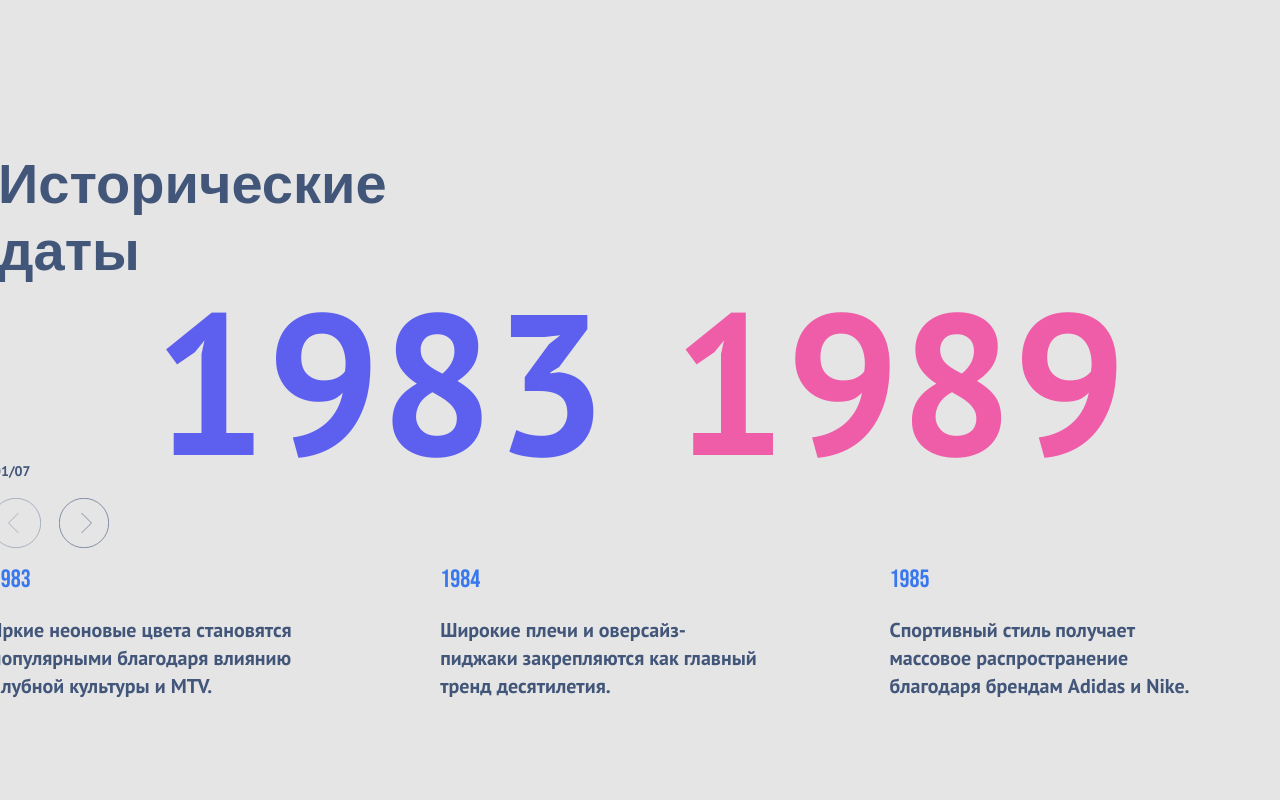
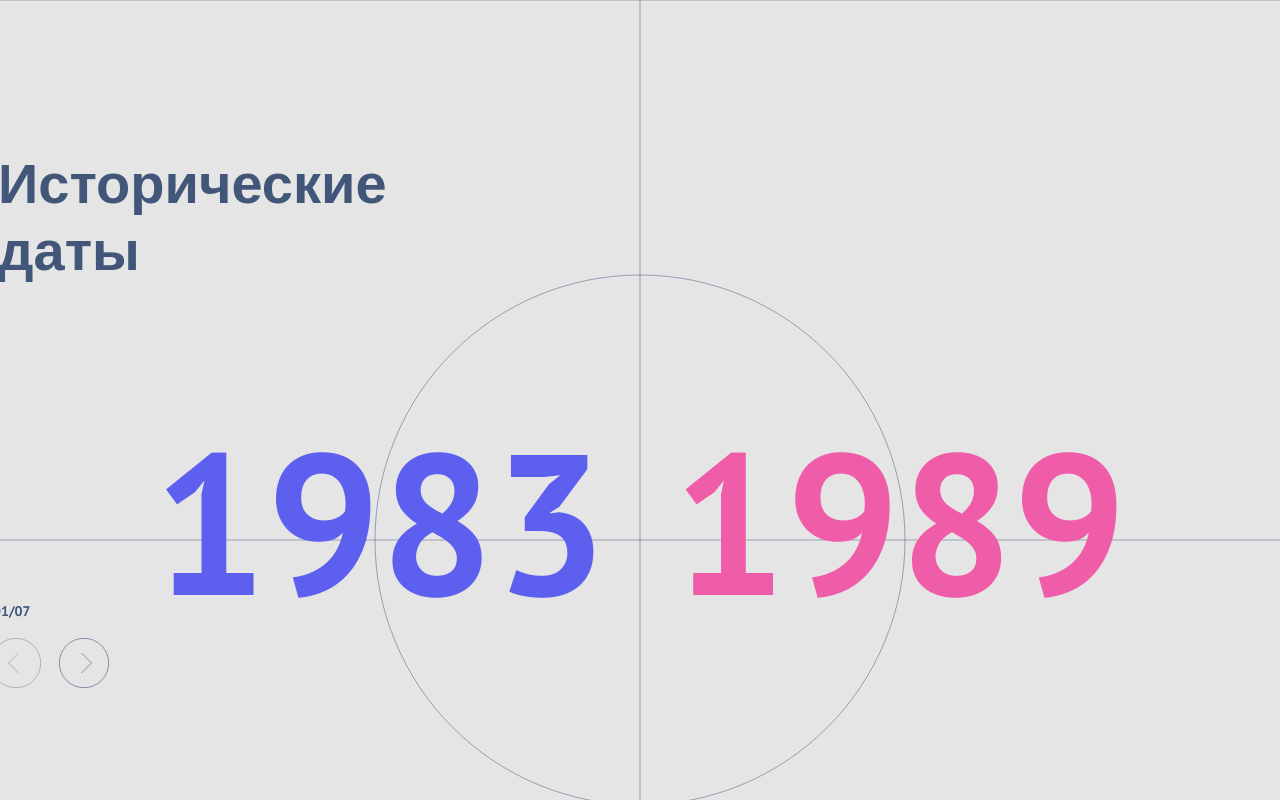
Before and after one commit to MaximSamorukov/test_only, a React app: page / in a window 1280 px wide. Shown: the top 800 px of the page. Built offline with nearby package versions, Linux system fonts and the light colour scheme.

Commit message:
added svg background

```diff
--- a/src/Container.module.scss
+++ b/src/Container.module.scss
@@ -1,11 +1,14 @@
 .mainContainer {
   width: 1440px;
-  height: 100vh;
+  height: 1080px;
   display: flex;
   flex-direction: column;
   align-items: center;
   justify-content: center;
   box-sizing: border-box;
+  background-image: url('./assets/back.svg');
+  background-position: 0, 0;
+  background-size: contain;
 }
 
 .innerContainer {
```
Also changed, not shown: src/assets/back.svg (added).
